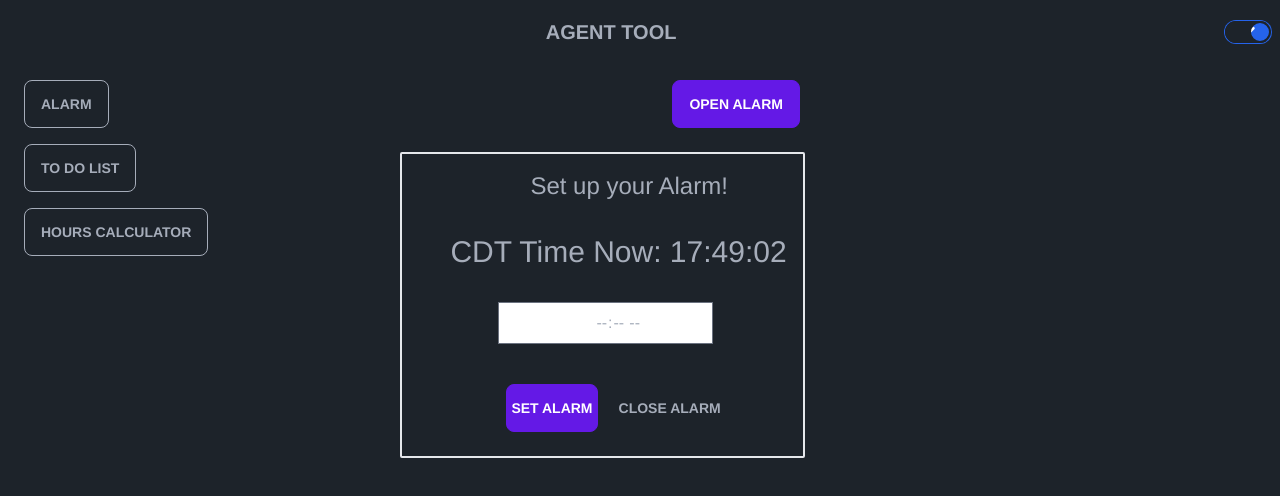
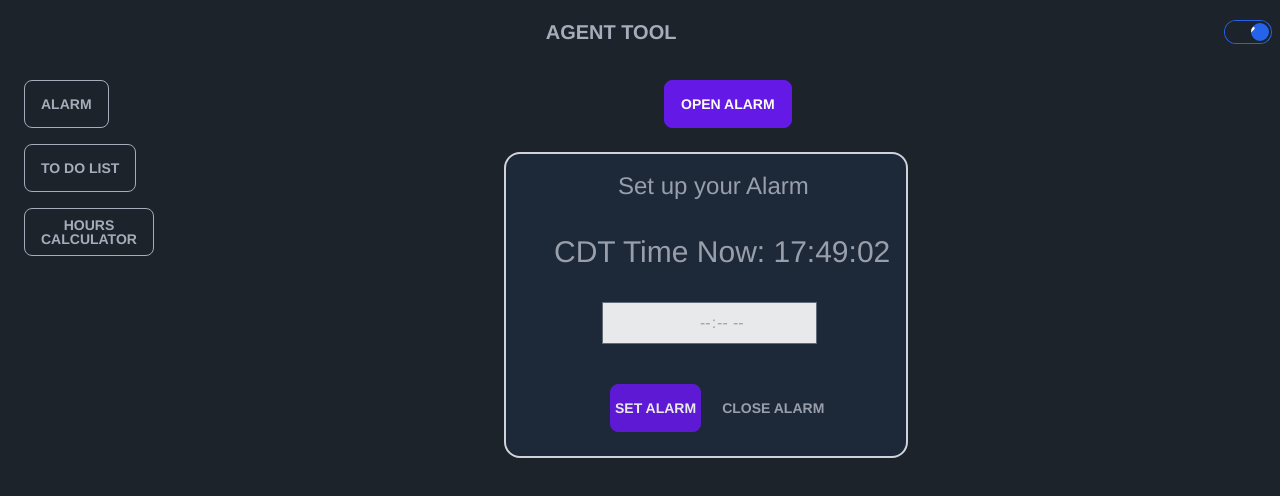
Before and after one commit to vitomanjm/agent-tool-app, a Vue app: page /alarm in a window 1280 px wide. Both pictures are taken after a click on the button "OPEN ALARM". Shown: the top 496 px of the page. Built offline with nearby package versions, Linux system fonts and the light colour scheme.

Commit message:
Thirteenth commit Agent tool - positioning alarmInput.vue

```diff
--- a/src/components/AlarmInput.vue
+++ b/src/components/AlarmInput.vue
@@ -1,5 +1,5 @@
 <template>
-    <section class="flex items-center justify-center rounded-sm border-2">
+    <section class="flex items-center justify-center bg-slate-800 border-2 rounded-box opacity-90">
 
         <div class="
         m-4
@@ -9,7 +9,7 @@
         h-auto w-auto
         rounded-xl
         ">
-            <h2 class="ml-28 text-2xl">Set up your Alarm!</h2>
+            <h2 class="ml-24 text-2xl">Set up your Alarm</h2>
 
             <h4 class="ml-8"> CDT Time Now: {{ timeNow }} </h4>
 
--- a/src/layout/leftMenu.vue
+++ b/src/layout/leftMenu.vue
@@ -1,6 +1,6 @@
 <template>
     <div class="flex">
-        <div class="h-auto w-auto bg-transparent">
+        <div class="h-auto w-32 bg-transparent">
             <ul class="menu w-auto rounded-box">
                 <li>
                     <router-link to="/Alarm">
--- a/src/stores/storeAlarm.js
+++ b/src/stores/storeAlarm.js
@@ -19,11 +19,11 @@ export const useStore = defineStore('store', {
             return format(date, 'HH:mm:ss');
         },
         alarmSound() {
+
             this.alarmSong.play();
-
         },
         alarmPause(){
-            this.alarmStore.alarmSound()
+            this.alarmSong.pause()
         }
     },
 
--- a/src/views/Alarm.vue
+++ b/src/views/Alarm.vue
@@ -42,7 +42,9 @@ export default {
 
 
 <template>
-    <button class="flex btn btn-primary m-2 ml-72 end-2" @click="Open"> Open Alarm</button>
+
+    <div class="ml-0">
+    <button class="flex btn btn-primary m-2 ml-96 end-2" @click="Open"> Open Alarm</button>
 
     <div class="flex flex-row">
     <div class="grow grid grid-rows-2 grid-flow-col gap-1">
@@ -52,9 +54,7 @@ export default {
                 <div class="card-body items-center text-center">
 
                     <h2 class="card-title">Alarma #{{ index + 1 }}</h2>
-
                     <p class="text-xs"> Alarm schedule at: {{ alarmStore.formatAlarm(alarm) }}</p>
-
                     <div class="card-actions justify-end m-2">
                         <button class="btn btn-primary">Snooze</button>
                         <button class="btn btn-ghost" @click="alarmStore.deleteAlarm(selectedAlarm)">Delete</button>
@@ -63,13 +63,11 @@ export default {
             </div>
         </div>
     </div>
-
-        <div class="m-4">
-        <div class="justify-items-center align-center">
-            <AlarmInput v-if="isOpen" :isOpen="isOpen" @close="close"></AlarmInput>
+    <div class="flex flex-none absolute m-4">
+        <div class="justify-items-center ml-52">
+            <div class="items-center"><AlarmInput v-if="isOpen" :isOpen="isOpen" @close="close"></AlarmInput></div>
         </div>
         </div>
-
-
     </div>
+</div>
 </template>
```
